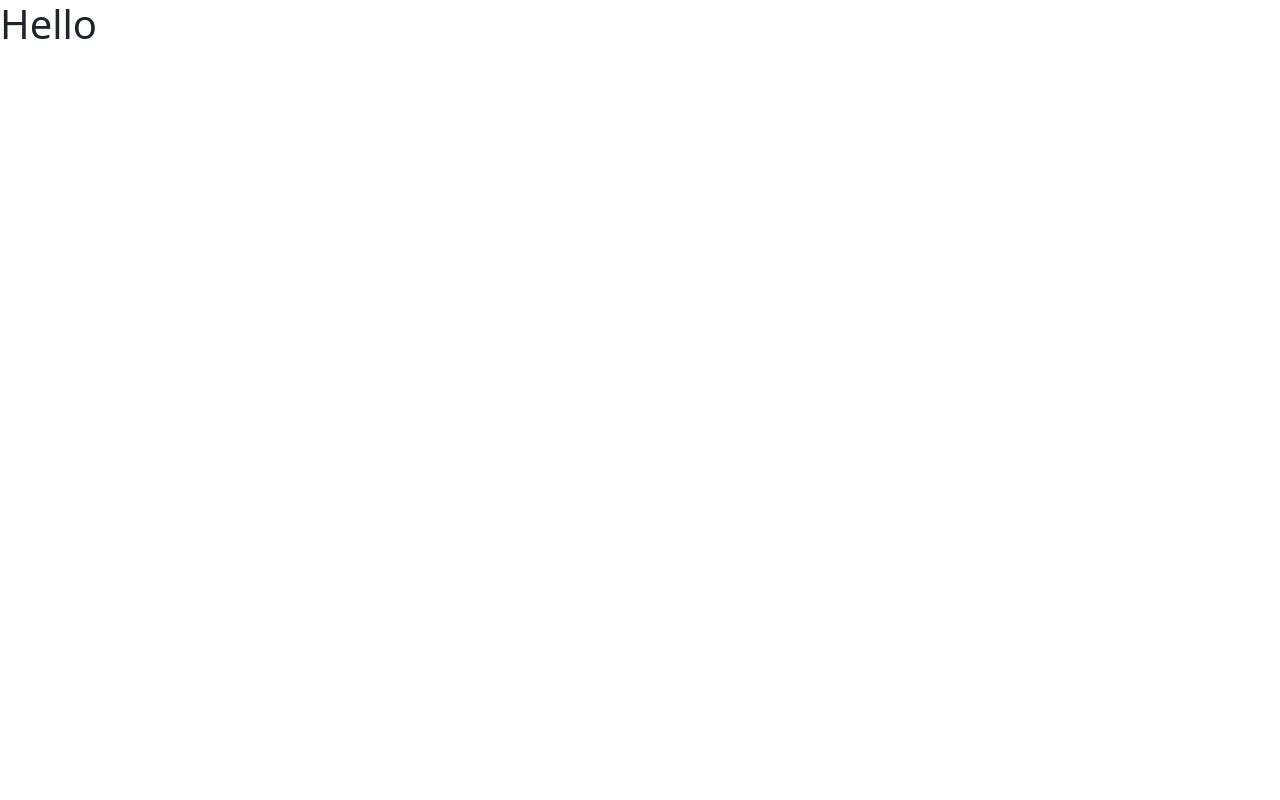
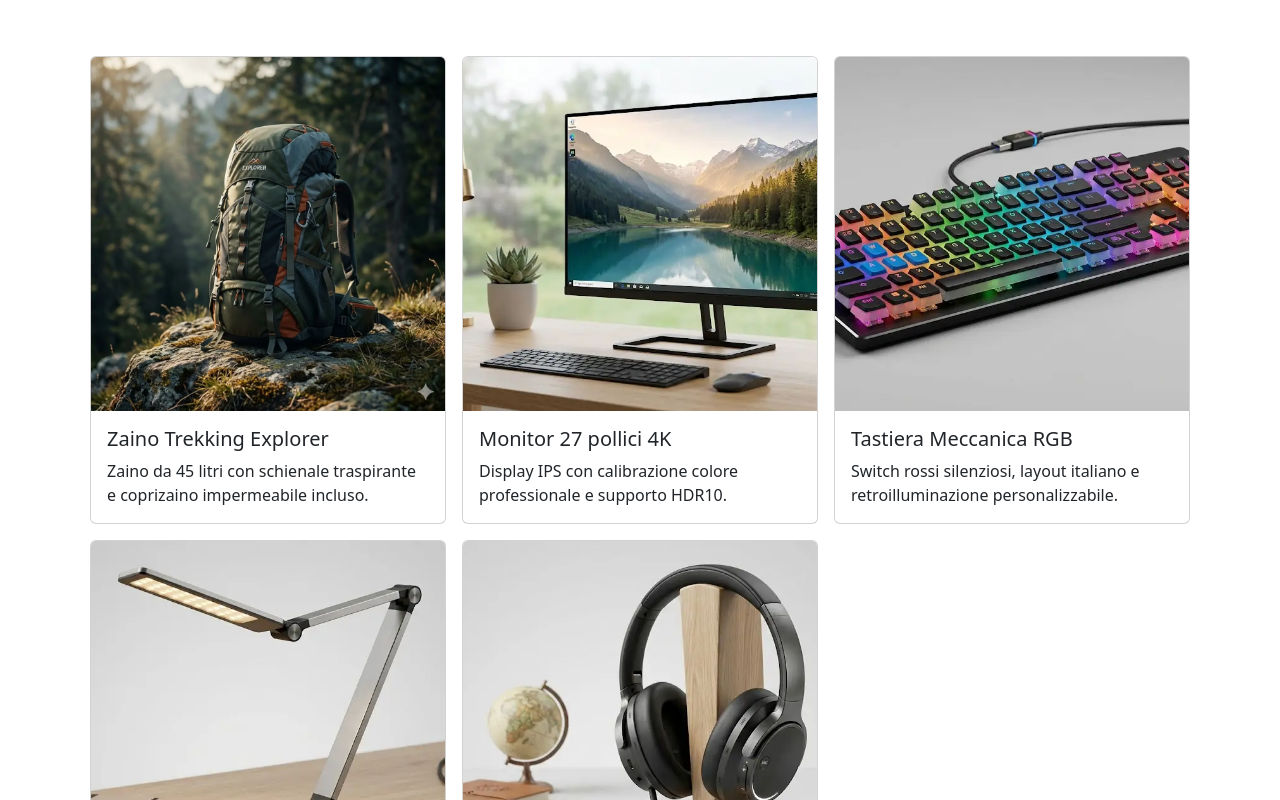
Before and after one commit to francesco-cassese/react-form, a React (Vite) app: page / in a window 1280 px wide. Shown: the top 800 px of the page. Built offline with nearby package versions, Linux system fonts and the light colour scheme.

Commit message:
feat: create e stampate le prime 5 card

```diff
--- a/src/App.jsx
+++ b/src/App.jsx
@@ -1,7 +1,15 @@
+import Card from "./components/card";
+import listaProdotti from "./data/listaProdottiCard";
 
 function App() {
   return (
-    <h1>Hello</h1>
+    <div className="container my-5">
+      <div className="row">
+        <div className="col-12">
+          <Card listaElements={listaProdotti} />
+        </div>
+      </div>
+    </div>
   );
 }
 export default App;
--- /dev/null
+++ b/src/components/Card.jsx
@@ -0,0 +1,23 @@
+function Card(props) {
+    const listaProdottiJsx = props.listaElements.map(protodotto => {
+        console.log(props.listaElements);
+        const { id, titolo, contenuto, urlImmagine } = protodotto
+        return (
+            <li key={id} className="col-12 col-md-4 p-2">
+                <div className="card">
+                    <img src={urlImmagine} className="card-img-top" alt={titolo} />
+                    <div className="card-body">
+                        <h5 className="card-title">{titolo}</h5>
+                        <p className="card-text">{contenuto}</p>
+                    </div>
+                </div>
+            </li>
+        )
+    })
+    return (
+        <ul className="list-unstyled d-flex flex-wrap">
+            {listaProdottiJsx}
+        </ul>
+    )
+}
+export default Card
--- a/src/styles/index.css
+++ b/src/styles/index.css
@@ -1,12 +1,20 @@
 /*
-  Stile generale del progetto
-  ===========================
+  CSS RESET
+*/
 
-  Questo file contiene gli stili globali dell'applicazione, cioè le regole
-  CSS che si applicano a tutta l'app (reset, tipografia di base, variabili,
-  utility personalizzate, ecc.).
+* {
+  margin: 0;
+  padding: 0;
+  box-sizing: border-box;
+}
 
-  Viene importato una sola volta in `src/main.jsx` e ha effetto su tutti i
-  componenti. Per stili specifici di un singolo componente è preferibile
-  usare un CSS Module (es. `NomeComponente.module.css`).
+/*
+  CARD
 */
+
+.card img {
+  display: block;
+  object-fit: cover;
+  width: 100%;
+  aspect-ratio: 1;
+}
```
